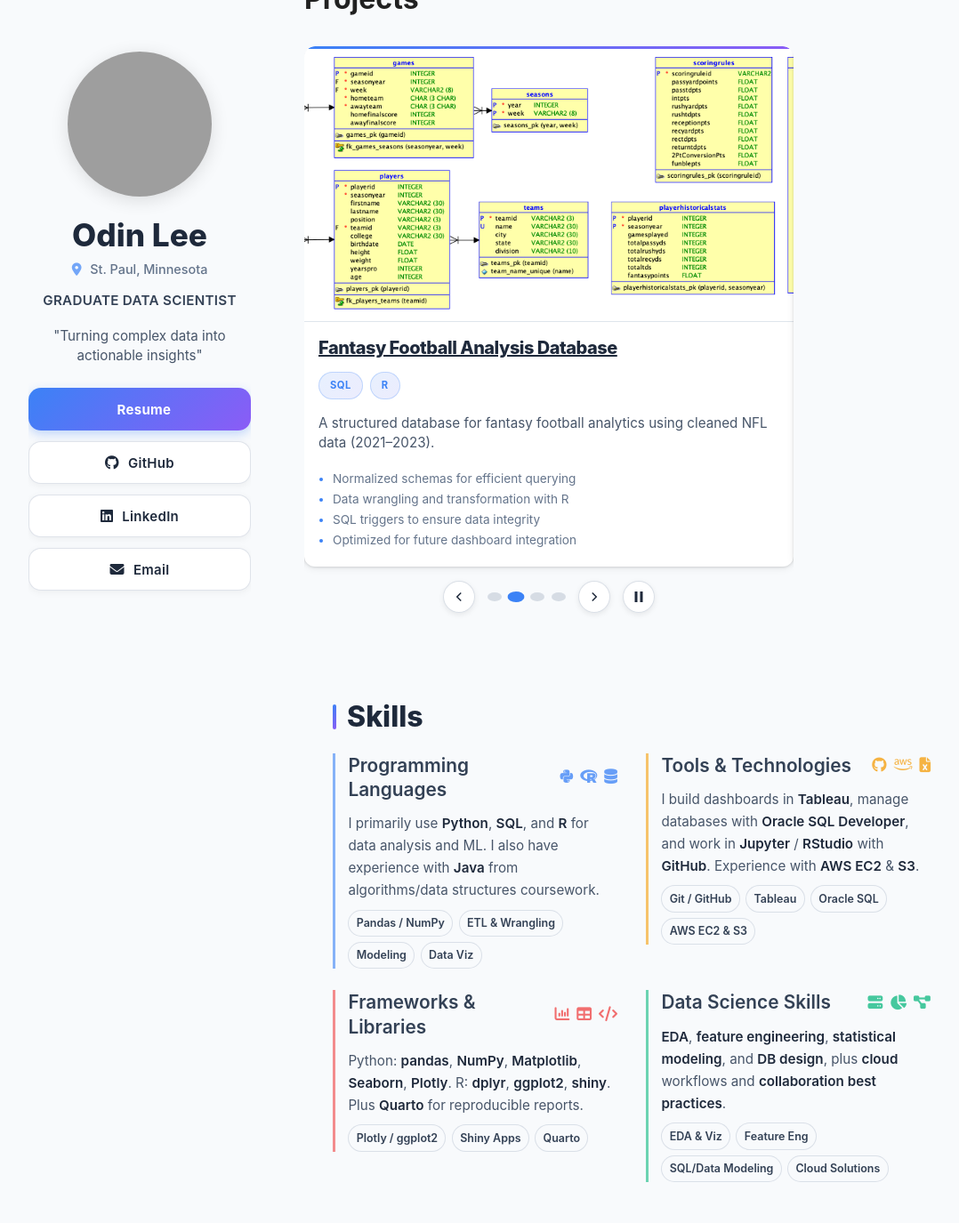
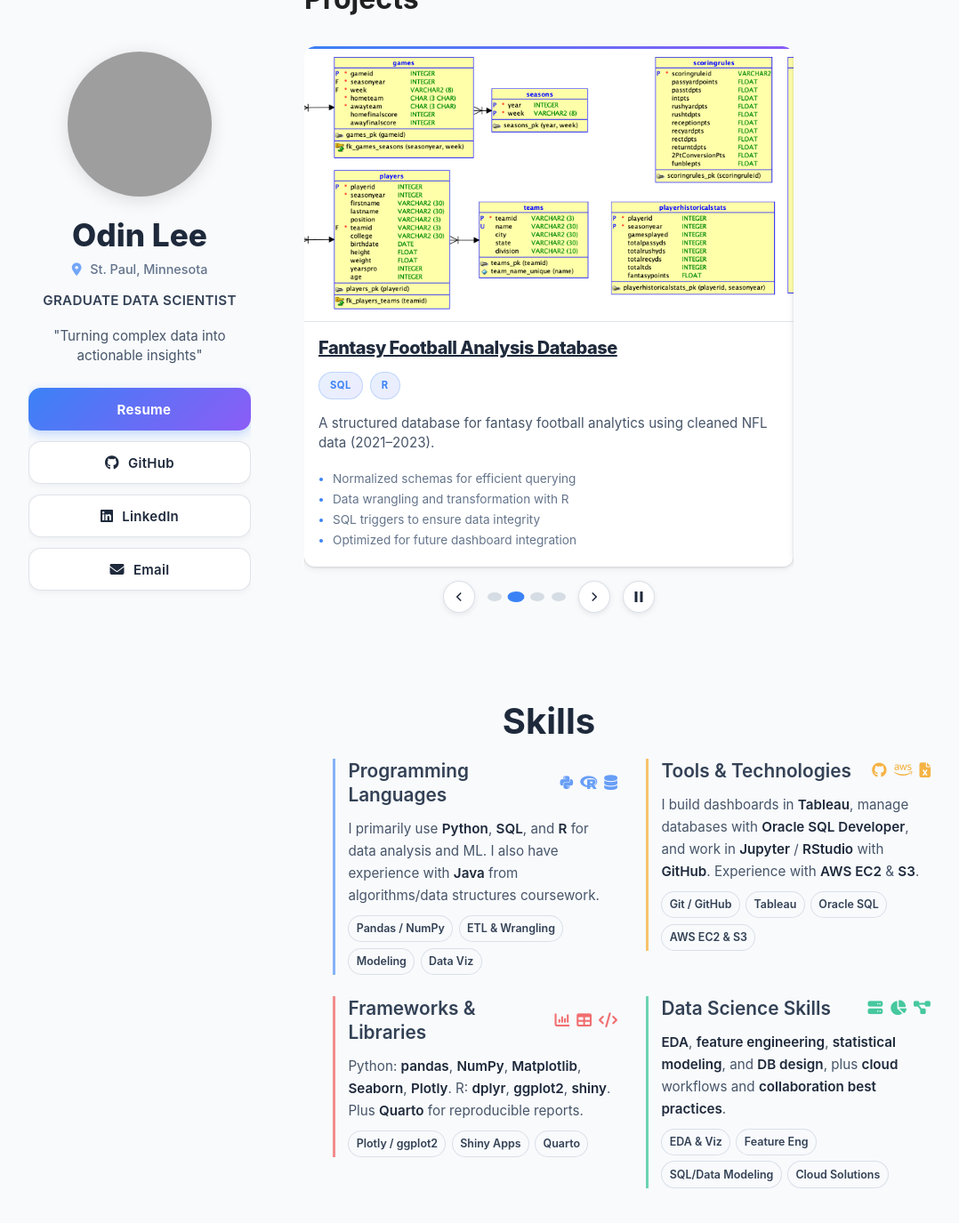
Before and after one commit to OdinLeePro/OdinLeePro.github.io, a Jekyll site: the page built from index.md, in a window 1280 px wide and 1400 px high, scrolled down 1014 px. Shown: the top 1375 px of the window at 89% size, without its empty margins (178-1256 px from the left). Built offline with Jekyll 4.4.1, drawn with Linux system fonts in a browser that asks for light colours; grey boxes are pictures that could not be loaded.

Commit message:
Add files via upload

```diff
--- a/assets/css/style.scss
+++ b/assets/css/style.scss
@@ -795,25 +795,6 @@ including layout wrappers, base button design, hover/focus states, and style var
   box-sizing: border-box;
 }
 
-.skills h1.section-title {
-  text-align: left;
-  font-size: 2rem;
-  margin: 0 0 1.25rem 0;
-  color: $title-color;
-  font-weight: 800;
-  position: relative;
-  padding-left: 1rem;
-}
-.skills h1.section-title::before {
-  content: '';
-  position: absolute;
-  left: 0; top: 50%;
-  transform: translateY(-50%);
-  width: 4px; height: 28px;
-  background: linear-gradient(135deg, $blue, $purple);
-  border-radius: 2px;
-}
-
 .skill-rows {
   display: grid;
   grid-template-columns: repeat(2, minmax(320px, 1fr));
@@ -829,7 +810,6 @@ including layout wrappers, base button design, hover/focus states, and style var
   border-left: 3px solid transparent;
   transition: background .15s ease;
 }
-.skill-row:hover { background: rgba(0,0,0,.015); }
 
 .skill-row.blue  { border-left-color: rgba($blue,  .6); }
 .skill-row.amber { border-left-color: rgba($amber, .6); }
```
